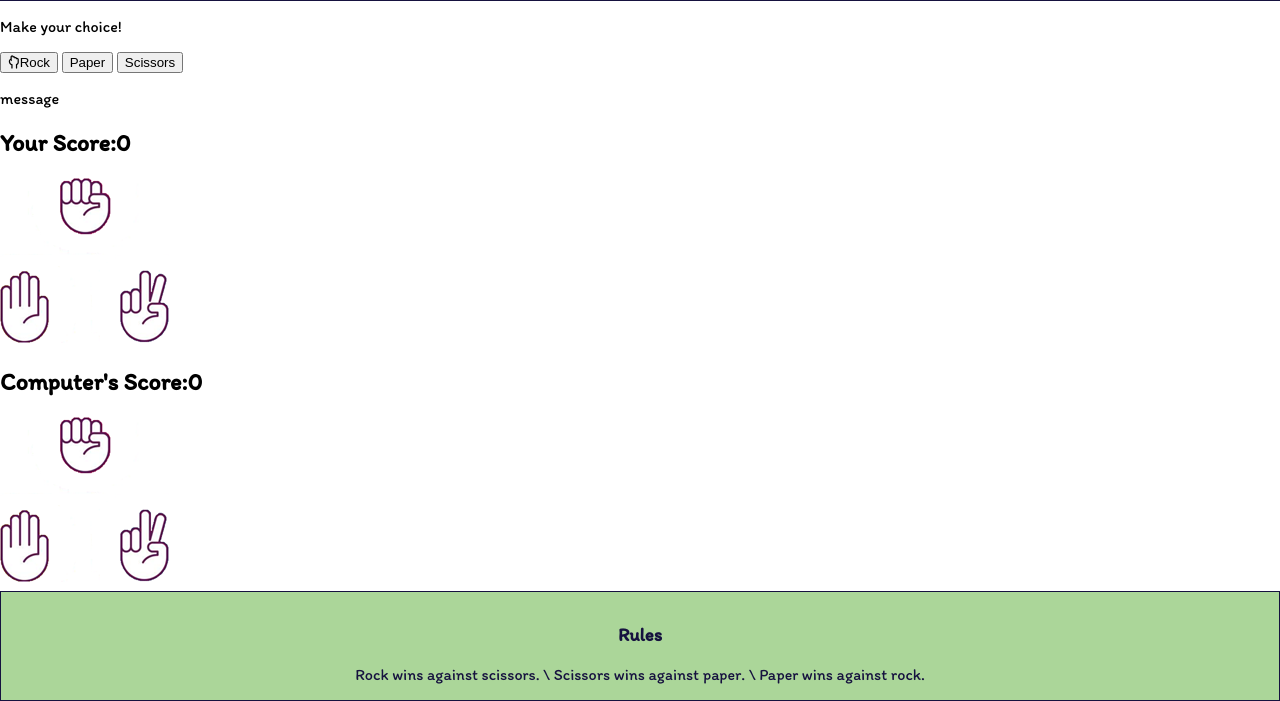
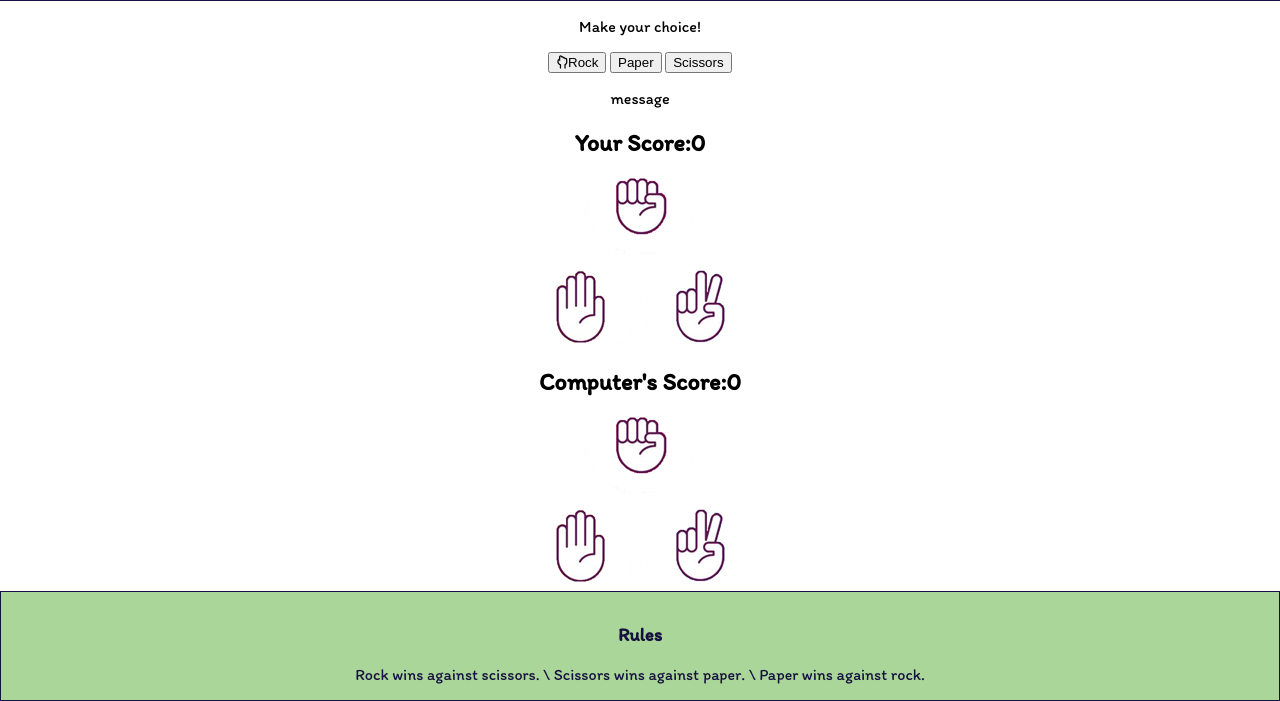
Before and after one commit to Dawesie/let-us-play, a plain HTML site: page index.html in a window 1280 px wide. Shown: the part 99-800 px from the top of the page. Drawn offline with Linux system fonts and the light colour scheme; some icons are missing.

Commit message:
Add styling for gamming area

```diff
--- a/assets/css/style.css
+++ b/assets/css/style.css
@@ -36,3 +36,12 @@ footer {
     padding-top: 1%;
     min-height: 80px;
 }
+
+/*styling for gaming area*/
+.gaming-area {
+    text-align: center;
+    margin-left: auto;
+    margin-right: auto;
+    margin-top: 1%;
+    width: 75%;
+}
```
